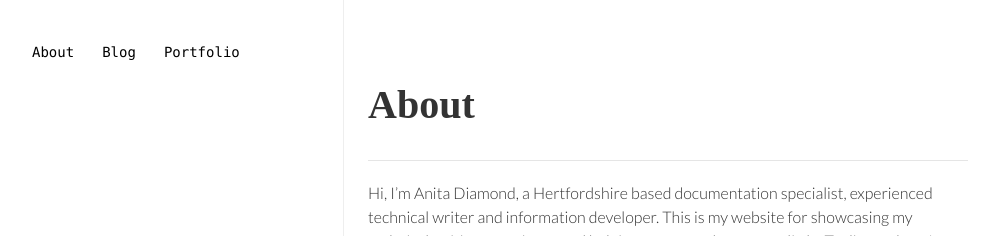
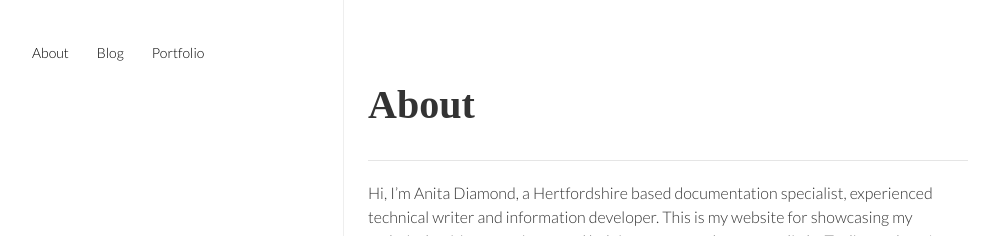
Before and after one commit to ddocs/ddocs.github.io, a Jekyll site: the page built from index.html, in a window 1280 px wide. Shown: the top 236 px of the page, without its empty margins (147-1141 px from the left). Built offline with Jekyll 4.4.1, drawn with Linux system fonts in a browser that asks for light colours; nearby versions of some CDN libraries; some web fonts are replaced.

Commit message:
menu new font family

```diff
--- a/css/style.css
+++ b/css/style.css
@@ -225,7 +225,7 @@
 .navbar {
  overflow: hidden;
  background-color: #ffff;
- font-family: Menlo, Consolas, "Courier New", Courier, "Liberation Mono", monospace;
+ font-family: font-family: 'Fredericka the Great', cursive;
 }
 
 /* Links inside the navbar */
```
